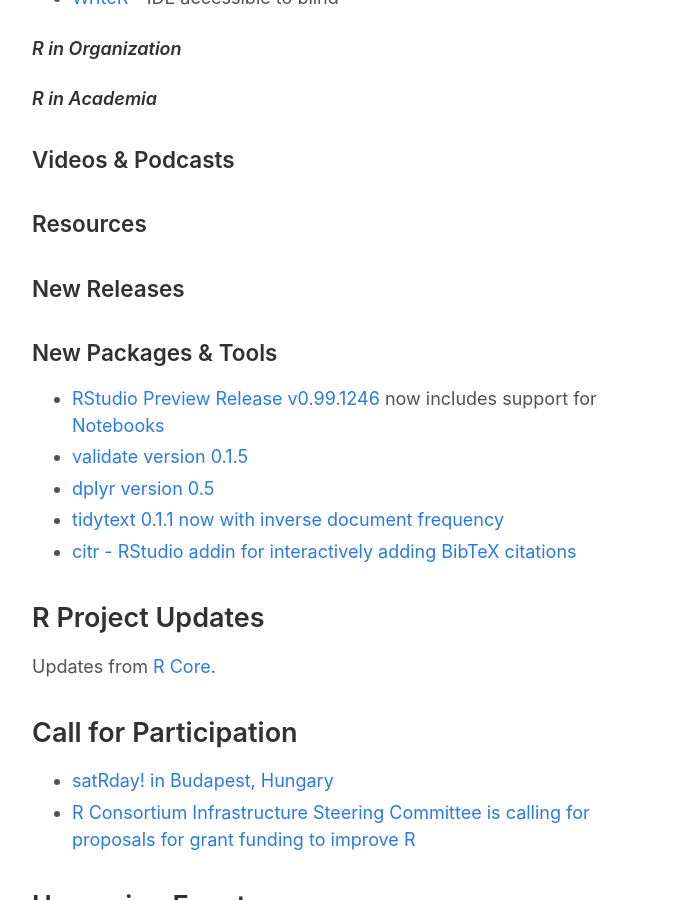
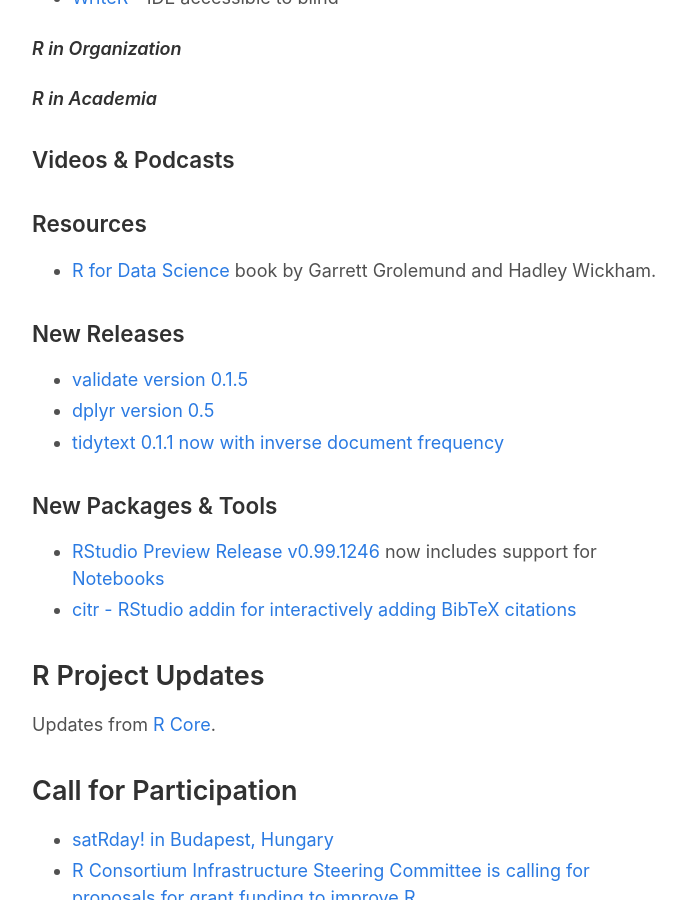
Before and after one commit to rweekly/rweekly.org, a Jekyll site: the page built from draft.md, in a window 1280 px wide and 900 px high, scrolled down 657 px. Shown: the whole window, without its empty margins (293-979 px from the left). Built offline with Jekyll 4.4.1, drawn with Linux system fonts in a browser that asks for light colours; comment, search, counter and statistics services are not loaded.

Commit message:
Moved package updates to new releases, added r4ds book

```diff
--- a/draft.md
+++ b/draft.md
@@ -41,18 +41,18 @@
 
 ### Resources
 
+ + [R for Data Science](http://r4ds.had.co.nz/index.html) book by Garrett Grolemund and Hadley Wickham.
 
 
 ### New Releases
 
-
+ + [validate version 0.1.5](http://www.markvanderloo.eu/yaRb/2016/06/24/validate-version-1-5-is-out/)
+ + [dplyr version 0.5](https://blog.rstudio.org/2016/06/27/dplyr-0-5-0/)
+ + [tidytext 0.1.1 now with inverse document frequency](http://juliasilge.com/blog/Term-Frequency-tf-idf/)
 
 ### New Packages & Tools
 
  + [RStudio Preview Release v0.99.1246](https://www.rstudio.com/products/rstudio/download/preview-release-notes/) now includes support for [Notebooks](http://rmarkdown.rstudio.com/r_notebooks.html)
- + [validate version 0.1.5](http://www.markvanderloo.eu/yaRb/2016/06/24/validate-version-1-5-is-out/)
- + [dplyr version 0.5](https://blog.rstudio.org/2016/06/27/dplyr-0-5-0/)
- + [tidytext 0.1.1 now with inverse document frequency](http://juliasilge.com/blog/Term-Frequency-tf-idf/)
  + [citr - RStudio addin for interactively adding BibTeX citations](https://github.com/crsh/citr)
 
 
```
